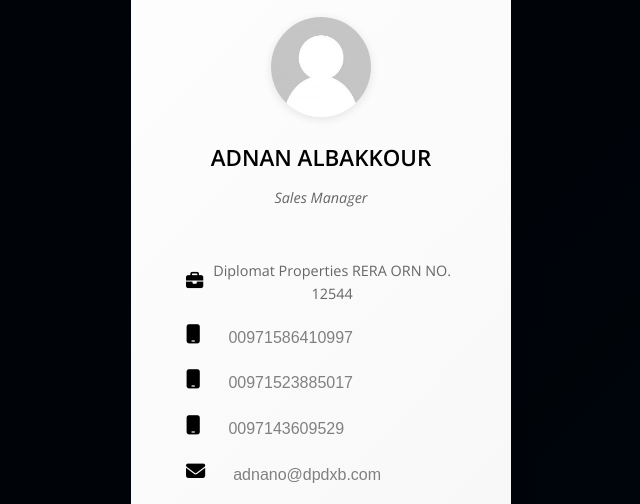
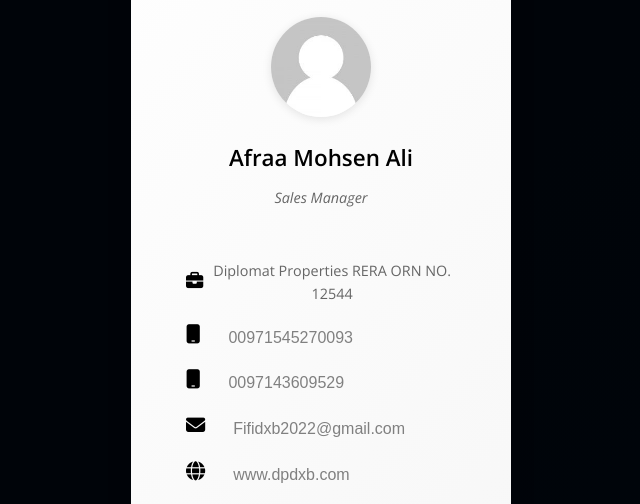
Before and after one commit to Diplomat-Rise/Afraa-Mohsen-Ali, a plain HTML site: page index.html in a window 1280 px wide. Shown: the part 250-754 px from the top of the page, without its empty margins (319-959 px from the left). Drawn offline with nearby package versions, Linux system fonts and the light colour scheme.

Commit message:
Update index.html

```diff
--- a/index.html
+++ b/index.html
@@ -23,16 +23,16 @@
 
     <div class="agent-section">
       <img src="img/blank.jpg" alt="Agent Photo" class="agent-photo">
-      <h3 class="agent-name">ADNAN ALBAKKOUR</h3>
+      <h3 class="agent-name">Afraa Mohsen Ali</h3>
       <p class="agent-role">Sales Manager</p>
       <p class="agent-registration"><span class="registration-symbol"><i class="fa-solid fa-briefcase detail-icon"></i></span> Diplomat Properties RERA ORN NO. 12544</p>
     </div>
 
     <div class="card-details">
-      <p><i class="fa-solid fa-mobile detail-icon"></i> <a href="tel:00971586410997">00971586410997</a></p>
-      <p><i class="fa-solid fa-mobile detail-icon"></i> <a href="tel:00971523885017">00971523885017</a></p>
+      <p><i class="fa-solid fa-mobile detail-icon"></i> <a href="tel:00971545270093">00971545270093</a></p>
+
       <p><i class="fa-solid fa-mobile detail-icon"></i> <a href="tel:0097143609529">0097143609529</a></p>
-      <p><i class="fas fa-envelope detail-icon"></i> <a href="mailto:adnano@dpdxb.com">adnano@dpdxb.com</a></p>
+      <p><i class="fas fa-envelope detail-icon"></i> <a href="mailto:Fifidxb2022@gmail.com">Fifidxb2022@gmail.com</a></p>
       <p><i class="fas fa-globe detail-icon"></i> <a href="http://www.dpdxb.com" target="_blank">www.dpdxb.com</a></p>
       <p><i class="fas fa-map-marker-alt detail-icon"></i> <a href="https://www.google.com/maps/search/?api=1&query=PO+Box+No+181702+Office+NO.807+Opal+Tower+Business+Bay%2C+Dubai+UAE" target="_blank">PO Box No 181702 Office NO.807 Opal Tower Business Bay, Dubai UAE</a></p>
     </div>
```
